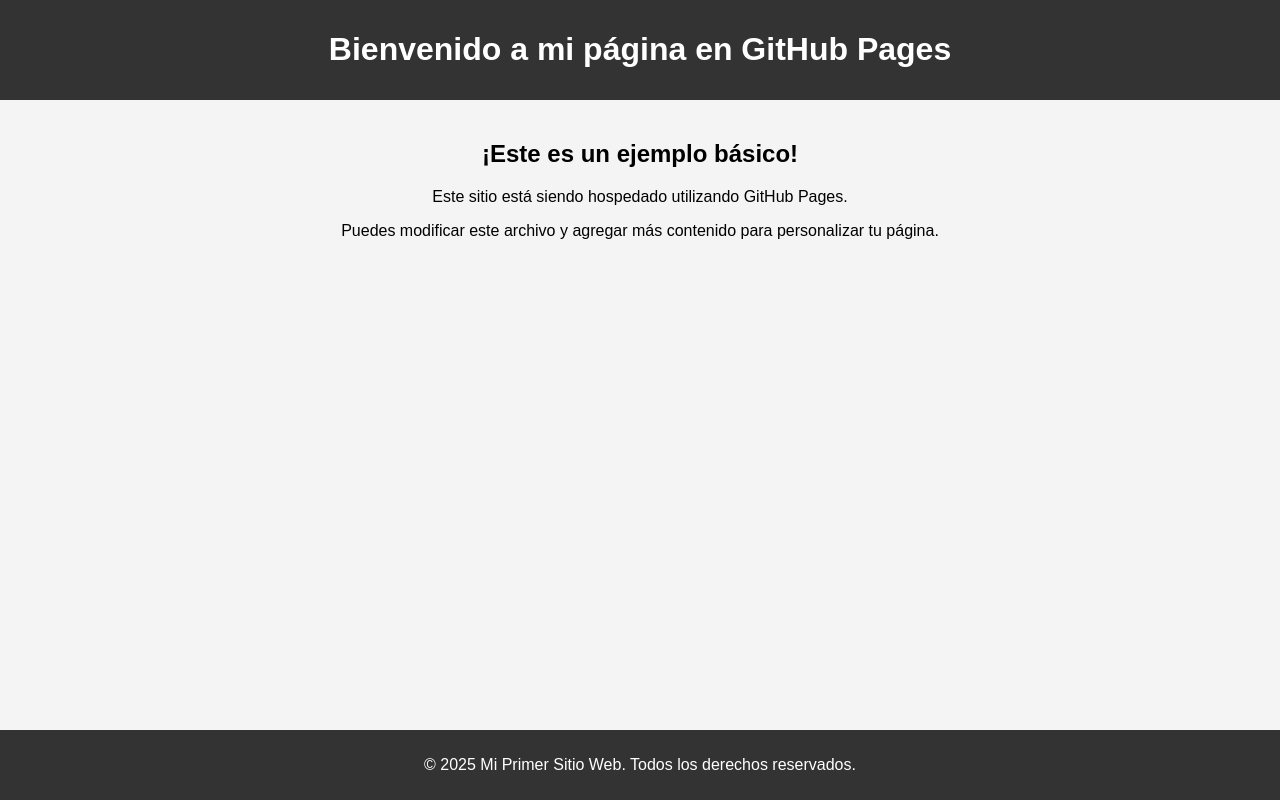
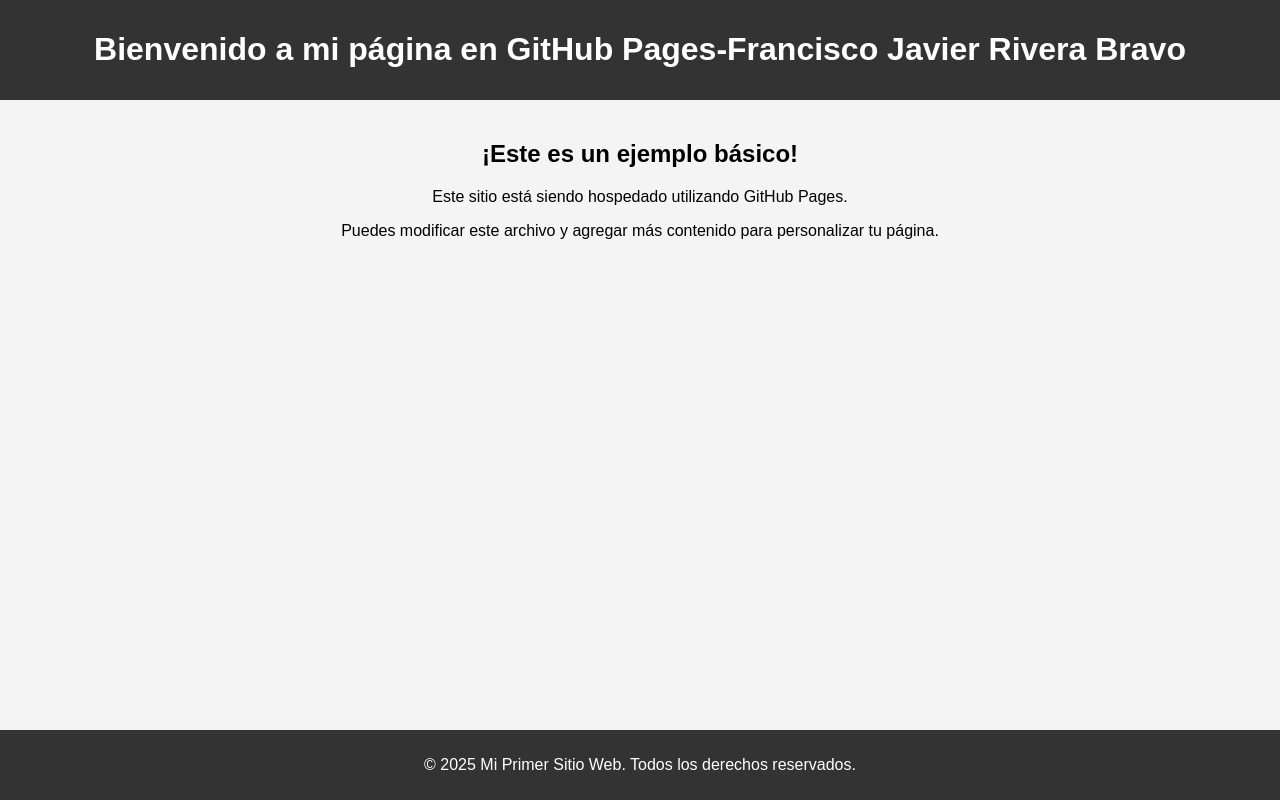
Before and after one commit to FJRIVERABRAVO/fjriverabravo.github.io, a plain HTML site: page index.html in a window 1280 px wide. Drawn offline with Linux system fonts and the light colour scheme.

Commit message:
Update autor index.html

```diff
--- a/index.html
+++ b/index.html
@@ -4,7 +4,7 @@
     <meta charset="UTF-8">
     <meta name="viewport" content="width=device-width, initial-scale=1.0">
     <meta http-equiv="X-UA-Compatible" content="ie=edge">
-    <title>Mi Primer Sitio Web en GitHub Pages-Francisco Javier Rivera Bravo</title>
+    <title>Mi Primer Sitio Web en GitHub Pages</title>
     <style>
         body {
             font-family: Arial, sans-serif;
@@ -36,7 +36,7 @@
 <body>
 
     <header>
-        <h1>Bienvenido a mi página en GitHub Pages</h1>
+        <h1>Bienvenido a mi página en GitHub Pages-Francisco Javier Rivera Bravo</h1>
     </header>
 
     <main>
```
